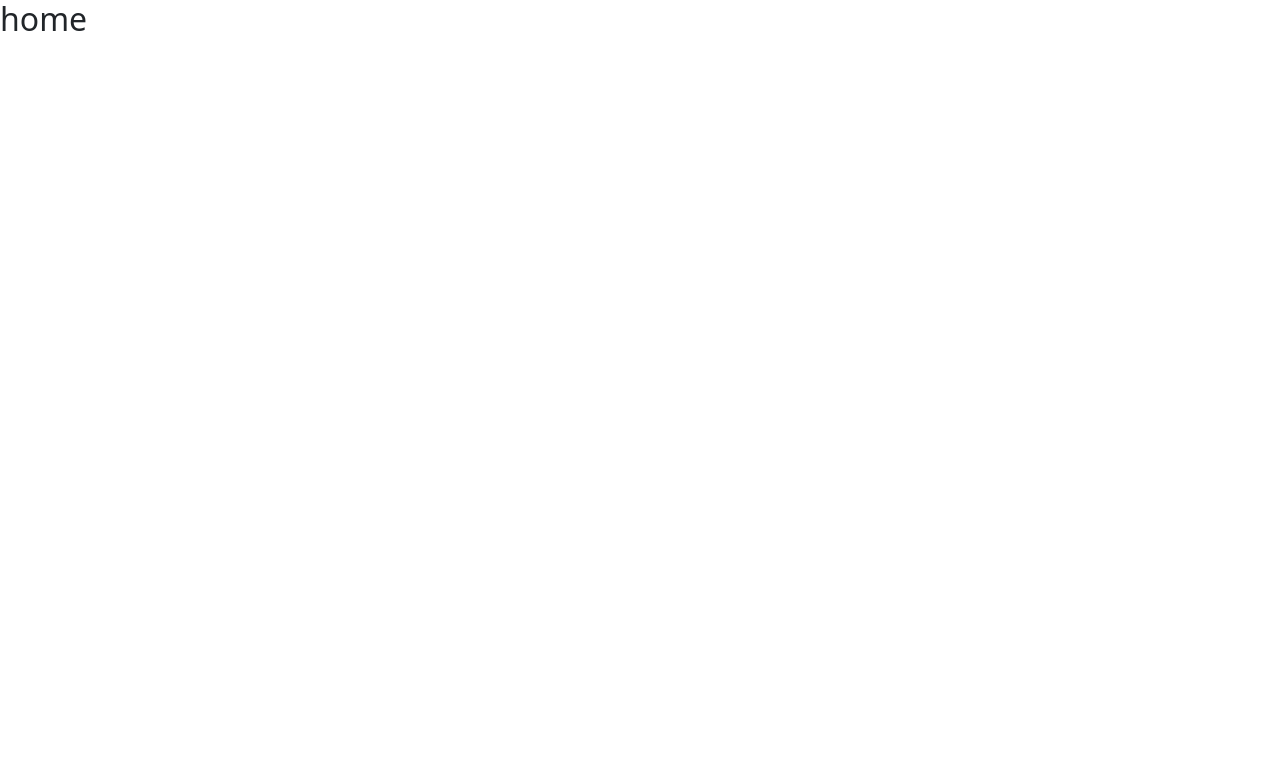
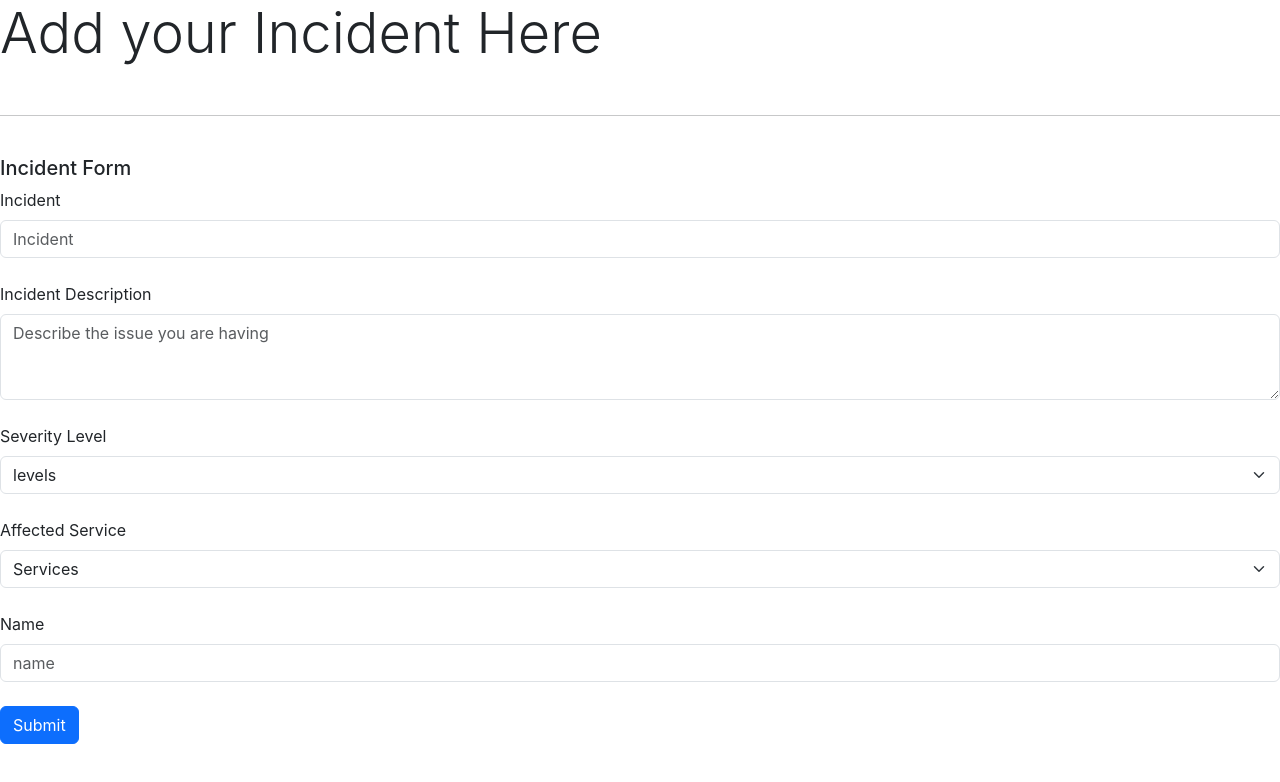
Before and after one commit to OHailwood98/incident_tracker, a React (Create React App) app: page / in a window 1280 px wide. Shown: the top 782 px of the page. Built offline with nearby package versions, Linux system fonts and the light colour scheme.

Commit message:
add incident form and validaton

```diff
--- /dev/null
+++ b/src/components/forms/IncidentForm.jsx
@@ -0,0 +1,130 @@
+import Form from "react-bootstrap/Form";
+import Button from "react-bootstrap/Button";
+import { useState } from "react";
+import PropTypes from "prop-types";
+
+import InlineError from "../messages/InlineError";
+
+const IncidentForm = ({ submit }) => {
+  var [incidentData, setIncidentData] = useState({
+    incident: "",
+    incidentDescription: "",
+    severityLevel: null,
+    affectedService: "",
+    reporter: "",
+  });
+
+  var [error, setError] = useState({});
+
+  function handleChange(e) {
+    setIncidentData({ ...incidentData, [e.target.id]: e.target.value });
+  }
+
+  function onSubmit() {
+    if (validator()) {
+      console.dir("subbed");
+      submit(incidentData);
+    }
+  }
+
+  function validator() {
+    var errors = {};
+    if (!incidentData.incident) errors.incident = "Incident cannot be blank";
+    if (!incidentData.incidentDescription)
+      errors.incidentDescription = "Please describe the Incident";
+    if (!incidentData.severityLevel)
+      errors.severityLevel = "Please select a severity level";
+    if (!incidentData.affectedService)
+      errors.affectedService = "Please select an affected service";
+    if (!incidentData.reporter) errors.reporter = "Your name cannot be blank";
+    setError(errors);
+    if (Object.keys(error) < 1) {
+      return false;
+    } else {
+      return true;
+    }
+  }
+
+  return (
+    <Form>
+      <h5>Incident Form</h5>
+      <Form.Group className="mb-4" controlId="incident">
+        <Form.Label>Incident</Form.Label>
+        <Form.Control
+          type="text"
+          placeholder="Incident"
+          onChange={(e) => handleChange(e)}
+          value={incidentData.incident}
+        />
+        {error.incident && <InlineError message={error.incident.toString()} />}
+      </Form.Group>
+      <Form.Group className="mb-4" controlId="incidentDescription">
+        <Form.Label>Incident Description</Form.Label>
+        <Form.Control
+          as="textarea"
+          rows={3}
+          placeholder="Describe the issue you are having"
+          onChange={(e) => handleChange(e)}
+          value={incidentData.incidentDescription}
+        />
+        {error.incidentDescription && (
+          <InlineError message={error.incidentDescription.toString()} />
+        )}
+      </Form.Group>
+      <Form.Group className="mb-4" controlId="severityLevel">
+        <Form.Label>Severity Level</Form.Label>
+        <Form.Select
+          aria-label="Default select example"
+          onChange={(e) => handleChange(e)}
+          value={incidentData.severityLevel}
+        >
+          <option>levels</option>
+          <option value={1}>Low</option>
+          <option value={2}>Medium</option>
+          <option value={3}>High</option>
+        </Form.Select>
+        {error.severityLevel && (
+          <InlineError message={error.severityLevel.toString()} />
+        )}
+      </Form.Group>
+      <Form.Group className="mb-4" controlId="affectedService">
+        <Form.Label>Affected Service</Form.Label>
+        <Form.Select
+          aria-label="Default select example"
+          onChange={(e) => handleChange(e)}
+          value={incidentData.affectedService}
+        >
+          <option>Services</option>
+          <option value="email">Outlook</option>
+          <option value="teams">Teams</option>
+          <option value="website">Website</option>
+          <option value="sap">SAP</option>
+          <option value="jira">Jira</option>
+          <option value="confluence">Confluence</option>
+          <option value="git">Git</option>
+        </Form.Select>
+        {error.affectedService && (
+          <InlineError message={error.affectedService.toString()} />
+        )}
+      </Form.Group>
+      <Form.Group className="mb-4" controlId="reporter">
+        <Form.Label>Name</Form.Label>
+        <Form.Control
+          type="text"
+          placeholder="name"
+          onChange={(e) => handleChange(e)}
+          value={incidentData.reporter}
+        />
+        {error.reporter && <InlineError message={error.reporter.toString()} />}
+      </Form.Group>
+
+      <Button onClick={(e) => onSubmit(e)}>Submit</Button>
+    </Form>
+  );
+};
+
+IncidentForm.propTypes = {
+  submit: PropTypes.func.isRequired,
+};
+
+export default IncidentForm;
--- /dev/null
+++ b/src/components/messages/InlineError.js
@@ -0,0 +1,12 @@
+import React from "react";
+import PropTypes from "prop-types";
+
+const InlineError = ({ message }) => {
+  return <span style={{ color: "#ff290b", fontSize: "14pt" }}>{message}</span>;
+};
+
+InlineError.propTypes = {
+  message: PropTypes.string.isRequired,
+};
+
+export default InlineError;
--- a/src/components/pages/HomePage.jsx
+++ b/src/components/pages/HomePage.jsx
@@ -1,7 +1,16 @@
+import IncidentForm from "../forms/IncidentForm";
+
 export default function HomePage() {
+  function submit(data) {
+    console.dir(data);
+  }
   return (
     <div>
-      <h2>home</h2>
+      <h1 class="display-4">Add your Incident Here</h1>
+      <br />
+      <hr />
+      <br />
+      <IncidentForm submit={submit} />
     </div>
   );
 }
--- a/src/index.js
+++ b/src/index.js
@@ -1,9 +1,9 @@
+import "bootstrap/dist/css/bootstrap.min.css";
 import React from "react";
 import ReactDOM from "react-dom/client";
 import "./index.css";
 import { BrowserRouter, Routes, Route } from "react-router-dom";
 import "./App.css";
-import "bootstrap/dist/css/bootstrap.min.css";
 
 import HomePage from "./components/pages/HomePage";
 import IncidentPage from "./components/pages/IncidentsPage";
```
